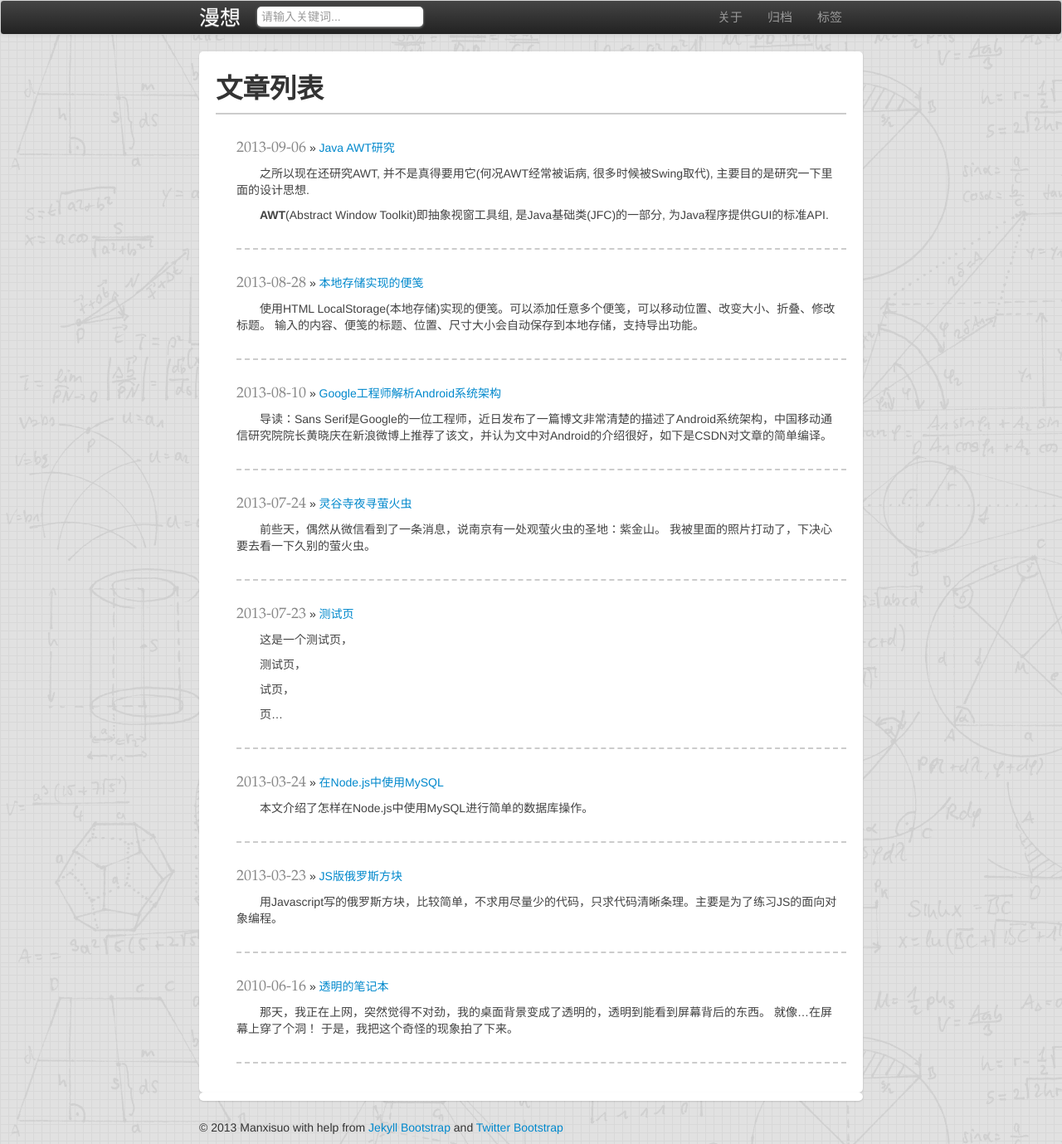
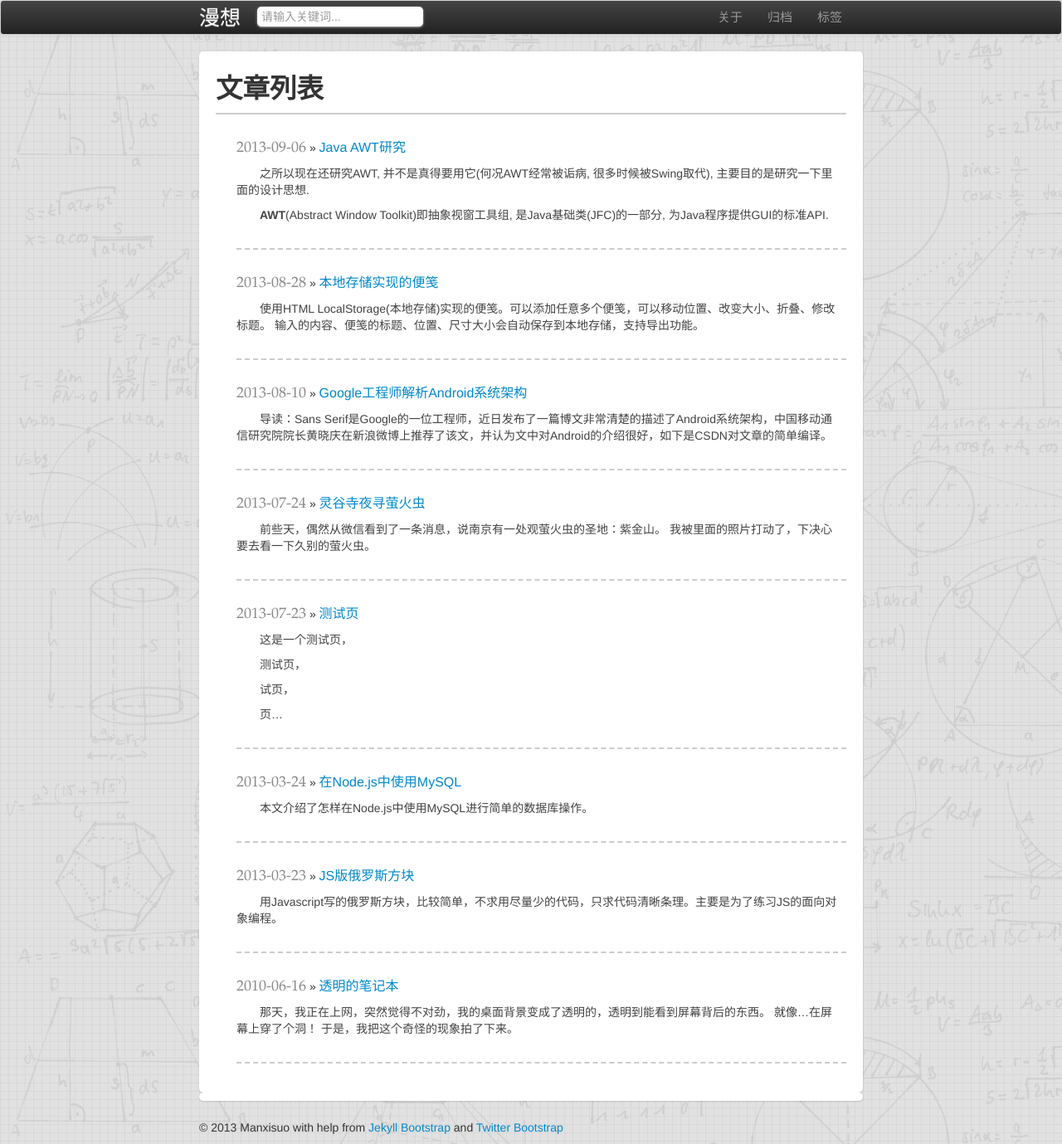
Before and after one commit to manxisuo/blogger, a Jekyll site: the page built from index.md, in a window 1280 px wide. Shown: the whole page at 83% size. Built offline with Jekyll 4.4.1, drawn with Linux system fonts in a browser that asks for light colours.

Commit message:
列表中的链接的字体大小

```diff
--- a/assets/themes/mytheme/css/main.css
+++ b/assets/themes/mytheme/css/main.css
@@ -158,3 +158,7 @@ input#search {
     margin-top: 20px;
     padding-top: 10px;
 }
+
+.posts > li > a {
+    font-size: 16px;
+}
```
